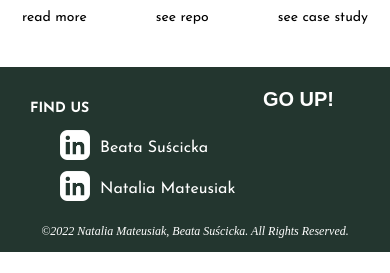
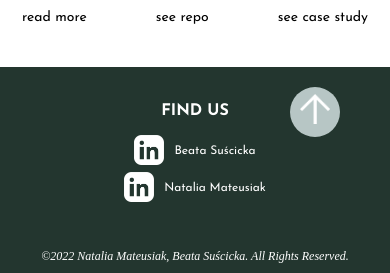
Before and after one commit to natimati/Portfolio, a React (Create React App) app: page / in a window 390 px wide. Shown: the part 2036-2309 px from the top of the page. Before the commit the page ends 2288 px from the top, so only its background shows below. Built offline with nearby package versions, Linux system fonts and the light colour scheme; no server answers; a web font is replaced by a local one.

Commit message:
adding footer styles for mobile screen

```diff
--- a/src/components/AboutUsSection/style.ts
+++ b/src/components/AboutUsSection/style.ts
@@ -51,7 +51,7 @@ export const DownButonContainer = styled.div`
 export const DownButton = styled.button`
   height: 50px;
   width: 50px;
-  border-radius: 35px;
+  border-radius: 25px;
   border: none;
   background-color: ${(props) => props.theme.colors.mainColor};
   cursor: pointer;
--- /dev/null
+++ b/src/components/Footer/buttons.tsx
@@ -0,0 +1,53 @@
+import { useLocation } from "react-router-dom";
+import { HashLink } from "react-router-hash-link";
+import useWindowWidth from "../../hooks/useWidowWidth";
+import { mobileWidth } from "../../styles";
+import { GoUpButton, GoUpButtonContainer, GoUpIcon, InButton, InIcon, Text } from "./style";
+
+export const TopButton = () => {
+    const location = useLocation();
+    const width = useWindowWidth();
+
+    if (width >= mobileWidth) {
+        return (
+          <GoUpButtonContainer>
+            <HashLink smooth to={`${location.pathname}#top`}>
+              <GoUpButton>go up!</GoUpButton>
+            </HashLink>
+          </GoUpButtonContainer>
+        );
+    }
+
+    return (
+      <GoUpButtonContainer>
+        <HashLink smooth to={`${location.pathname}#top`}>
+          <GoUpIcon src="assets/go_down_icon.png" alt="down arrow" />
+        </HashLink>
+      </GoUpButtonContainer>
+    );
+}
+export const BetiInButton = () => {
+  return (
+    <InButton
+      href="https://www.linkedin.com/in/beatasuscicka/"
+      target="_blank"
+      rel="noreferrer"
+    >
+      <InIcon src="assets/in_icon.png" alt="linkedlin logo" />
+      <Text>Beata Suścicka</Text>
+    </InButton>
+  );
+};
+
+export const NatiInButton = () => {
+  return (
+    <InButton
+      href="https://www.linkedin.com/in/natalia-mateusiak/"
+      target="_blank"
+      rel="noreferrer"
+    >
+      <InIcon src="assets/in_icon.png" alt="linkedlin logo" />
+      <Text>Natalia Mateusiak</Text>
+    </InButton>
+  );
+};
--- a/src/components/Footer/index.tsx
+++ b/src/components/Footer/index.tsx
@@ -1,49 +1,21 @@
-import { useLocation } from "react-router-dom";
-import { HashLink } from "react-router-hash-link";
+import { BetiInButton, NatiInButton, TopButton } from "./buttons";
 import {
-  InButton,
   Container,
-  InIcon,
   FindUsText,
-  Text,
   NormalText,
-  GoUpButton,
-  GoUpButtonContainer,
   Background,
 } from "./style";
 
-interface FooterProps {
-  onMainPage: boolean;
-}
+const Footer = () => {
 
-const Footer = (props: FooterProps) => {
-  const location = useLocation();
 
   return (
     <Background>
       <Container>
-        <GoUpButtonContainer>
-          <HashLink smooth to={`${location.pathname}#top`}>
-            <GoUpButton>go up!</GoUpButton>
-          </HashLink>
-        </GoUpButtonContainer>
+        <TopButton />
         <FindUsText>Find us</FindUsText>
-        <InButton
-          href="https://www.linkedin.com/in/beatasuscicka/"
-          target="_blank"
-          rel="noreferrer"
-        >
-          <InIcon src="assets/in_icon.png" alt="linkedlin logo" />
-          <Text>Beata Suścicka</Text>
-        </InButton>
-        <InButton
-          href="https://www.linkedin.com/in/natalia-mateusiak/"
-          target="_blank"
-          rel="noreferrer"
-        >
-          <InIcon src="assets/in_icon.png" alt="linkedlin logo" />
-          <Text>Natalia Mateusiak</Text>
-        </InButton>
+        <BetiInButton />
+        <NatiInButton />
         <NormalText>
           ©2022 Natalia Mateusiak, Beata Suścicka. All Rights Reserved.
         </NormalText>
--- a/src/components/Footer/style.ts
+++ b/src/components/Footer/style.ts
@@ -6,6 +6,7 @@ export const Background = styled.div`
 `;
 
 export const Container = styled.div`
+  position: relative;
   max-width: 1800px;
   max-height: 100%;
   padding-top: 35px;
@@ -14,9 +15,13 @@ export const Container = styled.div`
   flex-direction: column;
 
   ${(props) => props.theme.breakpoints.tablet} {
-    height: 165px;
+    height: fit-content;
     padding-top: 20px;
     max-width: 1000px;
+  }
+
+  ${(props) => props.theme.breakpoints.mobile} {
+    align-items: center;
   }
 `;
 
@@ -25,6 +30,16 @@ export const GoUpButtonContainer = styled.div`
   align-self: flex-end;
   margin-right: 50px;
   margin-bottom: 50px;
+
+  ${(props) => props.theme.breakpoints.mobile} {
+    width: 50px;
+    height: 50px;
+    background-color: ${(props) => props.theme.colors.subtierButtonBackground};
+    border-radius: 25px;
+    display: flex;
+    align-items: center;
+    justify-content: center;
+  }
 `;
 
 export const GoUpButton = styled.button`
@@ -45,6 +60,12 @@ export const GoUpButton = styled.button`
   }
 `;
 
+export const GoUpIcon = styled.img`
+  transform: rotate(180deg);
+  width: 30px;
+  height: 30px;
+`;
+
 export const FindUsText = styled.p`
   color: ${(props) => props.theme.colors.white};
   text-transform: uppercase;
@@ -55,6 +76,11 @@ export const FindUsText = styled.p`
   ${(props) => props.theme.breakpoints.tablet} {
     font-size: 14px;
     padding-left: 30px;
+  }
+
+  ${(props) => props.theme.breakpoints.mobile} {
+    padding-left: 0;
+    font-size: 16px;
   }
 `;
 
@@ -90,6 +116,9 @@ export const InButton = styled.a`
     padding-bottom: 5px;
     padding-left: 60px;
   }
+  ${(props) => props.theme.breakpoints.mobile} {
+    padding-left: 0;
+  }
 `;
 
 export const Text = styled.p`
@@ -100,6 +129,10 @@ export const Text = styled.p`
   ${(props) => props.theme.breakpoints.tablet} {
     font-size: 16px;
     margin: 10px 0;
+  }
+
+  ${(props) => props.theme.breakpoints.tablet} {
+    font-size: 12px;
   }
 `;
 
@@ -113,4 +146,8 @@ export const NormalText = styled.p`
   ${(props) => props.theme.breakpoints.tablet} {
     font-size: 12px;
   }
+
+  ${(props) => props.theme.breakpoints.tablet} {
+    margin-top: 40px;
+  }
 `;
--- a/src/pages/ContactPage/index.tsx
+++ b/src/pages/ContactPage/index.tsx
@@ -7,7 +7,7 @@ function ContactPage() {
       <>
         <Header onMainPage={false} />
         <Contact />
-        <Footer onMainPage={false} />
+        <Footer />
       </>
     );
 };
--- a/src/pages/MainPage/index.tsx
+++ b/src/pages/MainPage/index.tsx
@@ -10,7 +10,7 @@ function MainPage() {
         <Header onMainPage />
         <AboutUs />
         <ProjectTile />
-        <Footer onMainPage />
+        <Footer />
       </>
     );
 };
--- a/src/styles.ts
+++ b/src/styles.ts
@@ -114,7 +114,7 @@ export const Button = styled.button`
     &::before {
       display: block;
     }
-  }
+    }
 
   ${(props) => props.theme.breakpoints.tablet} {
     font-size: 20px;
```
